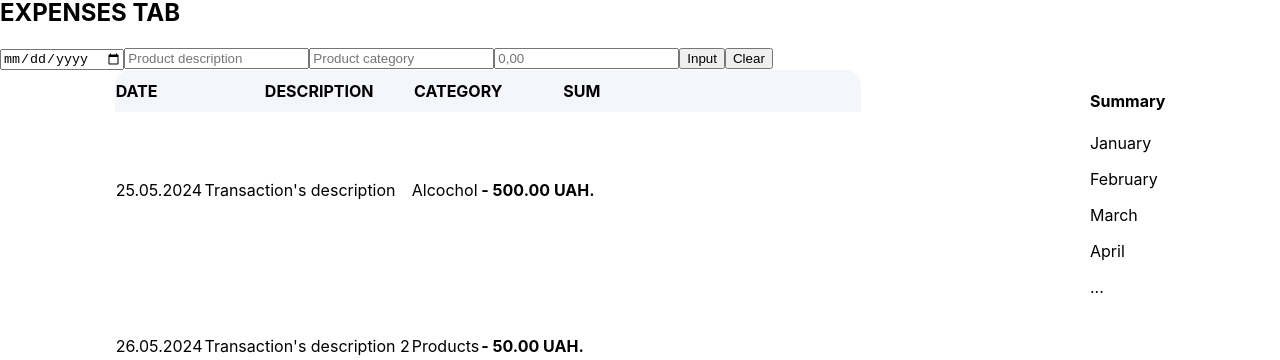
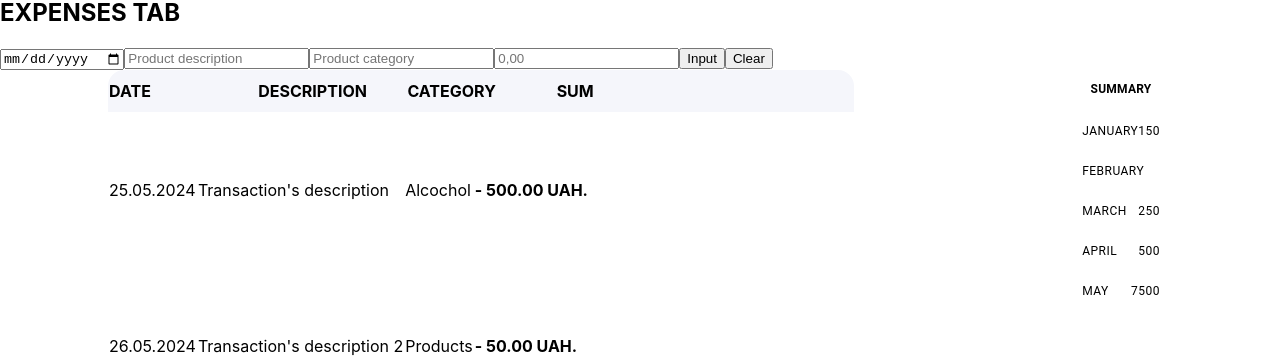
Before and after one commit to 831230/kapusta-architecture, a React (Create React App) app: page / in a window 1280 px wide. Both pictures are taken after typing "name@example.com", "Sample123" into the empty fields and a click on the button "LOG IN". Shown: the part 127-487 px from the top of the page. Built offline with nearby package versions, Linux system fonts and the light colour scheme.

Commit message:
Complete Summary Component

```diff
--- a/package.json
+++ b/package.json
@@ -12,6 +12,7 @@
     "axios": "^1.6.8",
     "chart.js": "^4.4.2",
     "chartjs-plugin-datalabels": "^2.2.0",
+    "date-fns": "^3.6.0",
     "prop-types": "^15.8.1",
     "react": "^18.3.1",
     "react-chartjs-2": "^5.2.0",
--- a/src/components/ExpensesIncomeSummary/ExpensesIncomeSummary.jsx
+++ b/src/components/ExpensesIncomeSummary/ExpensesIncomeSummary.jsx
@@ -1,22 +1,59 @@
-
 // REDUX HOOKS:
 import useExpenses from "../../hooks/useExpenses";
-
+import useIncomes from "../../hooks/useIncomes";
+import { useLocation } from "react-router-dom";
+import { isBefore, parse } from "date-fns";
+import {
+  SummaryBox,
+  SummaryItem,
+  SummaryList,
+  SummaryTitle,
+} from "./Summary.styles";
 
 const ExpensesIncomeSummary = () => {
-  const {expenses, expensesMonthStats} = useExpenses();
-  // console.log("ExpensesIncomeSummary:",{expenses, expensesMonthStats});
+  const location = useLocation();
+
+  const { expensesMonthStats } = useExpenses();
+  const { incomesMonthStats } = useIncomes();
+
+  const route = location.pathname;
+  let data;
+  let stats;
+
+  if (route === "/transactions/expenses") {
+    stats = expensesMonthStats;
+  }
+  if (route === "/transactions/income") {
+    stats = incomesMonthStats;
+  }
+
+  const currentDate = new Date();
+
+  if (stats) {
+    data = Object.entries(stats)
+      .filter(([month]) => {
+        const monthDate = parse(month, "MMMM", new Date());
+        return isBefore(monthDate, currentDate);
+      })
+      .map(([month, value]) => ({
+        month: month,
+        value: value,
+      }));
+  }
 
   return (
-    <div>
-      <h4>Summary</h4>
-      <p>January</p>
-      <p>February</p>
-      <p>March</p>
-      <p>April</p>
-      <p>...</p>
-    </div>
-   );
-}
+    <SummaryBox>
+      <SummaryTitle>Summary</SummaryTitle>
+      <SummaryList>
+        {data.map((item, index) => (
+          <SummaryItem key={index}>
+            <div>{item.month}</div>
+            <div>{item.value}</div>
+          </SummaryItem>
+        ))}
+      </SummaryList>
+    </SummaryBox>
+  );
+};
 
 export default ExpensesIncomeSummary;
--- /dev/null
+++ b/src/components/ExpensesIncomeSummary/Summary.styles.js
@@ -0,0 +1,49 @@
+import styled from "styled-components";
+
+export const SummaryBox = styled.div`
+  max-width: 213px;
+`;
+
+export const SummaryList = styled.ul`
+  padding: 0;
+  list-style: none;
+  margin: 0;
+  margin-top: 4px;
+`;
+
+export const SummaryItem = styled.li`
+  font-family: "Roboto", sans-serif;
+  font-weight: 400;
+  font-size: 12px;
+  letter-spacing: 0.04em;
+  text-transform: uppercase;
+
+  color: var(--text-gray);
+  background: var(--secondary-bg-color);
+
+  margin-bottom: 2px;
+  padding: 12px;
+
+  display: flex;
+  justify-content: space-between;
+
+  &:last-child {
+    border-bottom-right-radius: 15px;
+  }
+`;
+
+export const SummaryTitle = styled.div`
+  font-family: "Roboto", sans-serif;
+  font-weight: 700;
+  font-size: 12px;
+  letter-spacing: 0.02em;
+  text-transform: uppercase;
+
+  text-align: center;
+  padding: 12px;
+  background: var(--secondary-bg-color);
+
+  border-top-left-radius: 15px;
+  border-top-right-radius: 15px;
+  border: 0 12 0 12;
+`;
```
Also changed, not shown: 1 other file (tests, documents, lock files or other folders).
